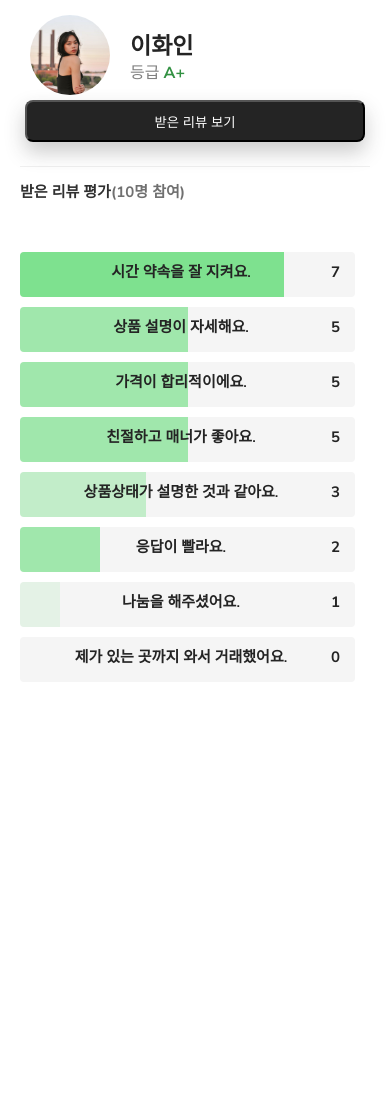
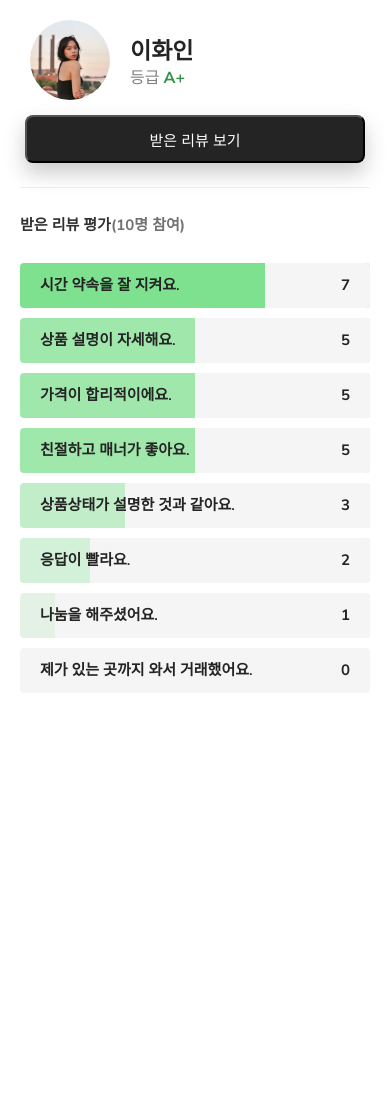
Before and after one commit to hajungIm/ong-market, a Flask app: page /keyword in a window 390 px wide. Shown: the part 55-1172 px from the top of the page. Before the commit the page ends 719 px from the top, so only its background shows below. Run offline with Flask 3, Linux system fonts and the light colour scheme; some libraries are stand-ins or nearby versions.

Commit message:
네비게이션 바 페이지에 따른 색상 변경 적용, 프로필(키워드) 반응형으로 수정, 판매내역 탭 바 상단 고정 및 디자인 수정, 그 외 컴포넌트 여백 및 배치 조절

```diff
--- a/static/keyword_style.css
+++ b/static/keyword_style.css
@@ -5,9 +5,10 @@
 @import "variables.css";
 @import "mypage_style.css";
 
+
 .review_btn{
     width: 100%;
-    height: 5%;
+    height: 48px;
     transform-origin: 0 0;
     background: #242424;
     box-shadow: 0px 10px 20px rgba(48, 48, 48, 0.25);
@@ -15,7 +16,8 @@
     color: white;
     display: block;
     text-align: center;
-    margin-top: 5;
+    margin-top: 15px;
+    font-size: 15px;
 }
 
 .keyword_box{
@@ -29,69 +31,114 @@
 }
 
 .keyword_box_1{
-    width: 335px;
+    width: 100%;
     height: 45px;
     position: relative;
-    background: #F5F5F5;
+    background-color: #F5F5F5;
     border-radius: 4px;
     overflow: hidden;
 }
 
 .green{
-    height: 45px;
-    left: 0px;
-    top: 0px;
-    position: absolute;
-    background: rgba(76, 217, 100, 0.70);
+    height: 100%;
+    width: 100%;
+    display: flex;
+    padding: 0px 20px;
+    align-items: center;
+    justify-content: space-between;
+}
+.green_0{
+    background-color: inherit;
 }
 
 .green_1{
-    height: 45px;
-    left: 0px;
-    top: 0px;
+    background: rgba(76, 217, 100, 0.1);
+}
+.green_1::after {
+    content: "";
+    width: 90%;
+    height: 100%;
     position: absolute;
-    background: rgba(76, 217, 100, 0.50);
+    top: 0;
+    right: 0;
+    background-color: #f5f5f5;
+
 }
 
 .green_2{
-    height: 45px;
-    left: 0px;
-    top: 0px;
+    background: rgba(76, 217, 100, 0.20);
+}
+.green_2::after{
+    content: "";
+    width: 80%;
+    height: 100%;
     position: absolute;
-    background: rgba(76, 217, 100, 0.30);
+    top: 0;
+    right: 0;
+    background-color: #f5f5f5;
 }
 
 .green_3{
-    height: 45px;
-    left: 0px;
-    top: 0px;
+    background: rgba(76, 217, 100, 0.30);
+}
+.green_3::after{
+    content: "";
+    width: 70%;
+    height: 100%;
     position: absolute;
-    background: rgba(76, 217, 100, 0.10);
+    top: 0;
+    right: 0;
+    background-color: #f5f5f5;
+}
+
+.green_5{
+    background: rgba(76, 217, 100, 0.50);
+}
+.green_5::after{
+    content: "";
+    width: 50%;
+    height: 100%;
+    position: absolute;
+    top: 0;
+    right: 0;
+    background-color: #f5f5f5;
+}
+
+.green_7{
+    background: rgba(76, 217, 100, 0.70);
+}
+.green_7::after{
+    content: "";
+    width: 30%;
+    height: 100%;
+    position: absolute;
+    top: 0;
+    right: 0;
+    background-color: #f5f5f5;
 }
 
 .keyword_text{
-    width: 282px;
-    height: 18px;
-    left: 20px;
-    top: 13px;
-    position: absolute;
     color: #242424;
     font-size: 15px;
     font-family: Nunito Sans;
     font-weight: 600;
     word-wrap: break-word;
+    z-index: 1;
 }
 
 .keyword_num{
-    width: 18px;
-    height: 18px;
-    left: 302px;
-    top: 13px;
-    position: absolute;
     text-align: right;
     color: #242424;
     font-size: 15px;
     font-family: Nunito Sans;
     font-weight: 700;
     word-wrap: break-word;
+    z-index: 1;
 }
+
+.keyword_title {
+    display: flex;
+    align-items: center;
+
+    margin: 30px 0px;
+}
--- a/static/mypage_style.css
+++ b/static/mypage_style.css
@@ -7,7 +7,7 @@ body{
 }
 
 main {
-    margin-top: 60px;
+    margin-top: 65px;
     padding: 10px 20px;
 }
 
--- a/static/screens/list.js
+++ b/static/screens/list.js
@@ -2,9 +2,9 @@ const selectPlace = document.getElementById("select_place");
 const f2fBtn = document.getElementById("item_option_btn");
 const icon = f2fBtn.querySelector("i");
 const text = f2fBtn.querySelector("p");
-const currentPageIcon = document.getElementById("nav_list").firstChild;
+// const currentPageIcon = document.getElementById("nav_list").firstChild;
 
-currentPageIcon.style.color = "#242424";
+// currentPageIcon.style.color = "#242424";
 
 function toogleButtonText() {
   if (text.textContent == "대면") {
--- a/templates/chatting_list.html
+++ b/templates/chatting_list.html
@@ -2,7 +2,7 @@
     <head>
         <meta charset="UTF-8" />
         <meta name="viewport" content="width=device-width, initial-scale=1.0" />
-        <title>채팅</title>
+        <title>채팅 목록</title>
         <link
           rel="stylesheet"
           href="{{ url_for('static', filename='chatting_list_style.css') }}"
--- a/templates/jjim_Page.html
+++ b/templates/jjim_Page.html
@@ -3,7 +3,7 @@
   <head>
     <meta charset="UTF-8" />
     <meta name="viewport" content="width=device-width, initial-scale=1.0" />
-    <title>거래완료</title>
+    <title>찜한 상품</title>
     <link
       rel="stylesheet"
       href="{{ url_for('static', filename='style.css') }}"
--- a/templates/keyword.html
+++ b/templates/keyword.html
@@ -21,9 +21,13 @@
       </div>
     </header>
     <main>
-        <div id="profile_details" style="display: block;">
-            <div id="profile_details" style="display: flex;">
-                <img src="../static/images/profile.jpg" style="width: 80px; height: 80px;" alt="프로필 사진" />
+      <div id="profile_details" style="display: block">
+        <div id="profile_details" style="display: flex">
+          <img
+            src="../static/images/profile.jpg"
+            style="width: 80px; height: 80px"
+            alt="프로필 사진"
+          />
           <div class="profile_details__info">
             <div>
               <span class="profile_name">이화인 </span>
@@ -35,55 +39,76 @@
           </div>
         </div>
         <div class="for_layout"></div>
-            <button class="review_btn" href="/reg_review.html">받은 리뷰 보기</button>
+        <button class="review_btn" href="/reg_review.html">
+          받은 리뷰 보기
+        </button>
       </div>
       <div class="item_box1"></div>
-        <div style="width: 100%; height: 10%; justify-content: flex-start; align-items: flex-start;display: inline-flex; padding-top: 5%;">
-            <div style="color: #303030; font-size: 15px; font-weight: 700;">받은 리뷰 평가</div>
-            <div style="color: #707070; font-size: 15px; font-weight: 700;">(10명 참여)</div>
+      <div class="keyword_title">
+        <div
+          class="keyword_head"
+          style="color: #303030; font-size: 15px; font-weight: 700"
+        >
+          받은 리뷰 평가
         </div>
+        <div
+          class="keyword_num"
+          style="color: #707070; font-size: 15px; font-weight: 700"
+        >
+          (10명 참여)
+        </div>
+      </div>
+
       <div class="keyword_box">
         <div class="keyword_box_1">
-                <div style="width: 264px;" class="green"></div>
+          <div class="green green_7">
             <div class="keyword_text">시간 약속을 잘 지켜요.</div>
             <div class="keyword_num">7</div>
           </div>
+        </div>
         <div class="keyword_box_1">
-                <div style="width: 168px;" class="green_1"></div>
+          <div class="green green_5">
             <div class="keyword_text">상품 설명이 자세해요.</div>
             <div class="keyword_num">5</div>
           </div>
+        </div>
         <div class="keyword_box_1">
-                <div style="width: 168px;"  class="green_1"></div>
+          <div class="green green_5">
             <div class="keyword_text">가격이 합리적이에요.</div>
             <div class="keyword_num">5</div>
           </div>
+        </div>
         <div class="keyword_box_1">
-                <div style="width: 168px;"  class="green_1"></div>
+          <div class="green green_5">
             <div class="keyword_text">친절하고 매너가 좋아요.</div>
             <div class="keyword_num">5</div>
           </div>
+        </div>
         <div class="keyword_box_1">
-                <div style="width: 126px;" class="green_2"></div>
+          <div class="green green_3">
             <div class="keyword_text">상품상태가 설명한 것과 같아요.</div>
             <div class="keyword_num">3</div>
           </div>
+        </div>
         <div class="keyword_box_1">
-                <div style="width: 80px;"  class="green_1"></div>
+          <div class="green green_2">
             <div class="keyword_text">응답이 빨라요.</div>
             <div class="keyword_num">2</div>
           </div>
+        </div>
         <div class="keyword_box_1">
-                <div style="width: 40px;" class="green_3"></div>
+          <div class="green green_1">
             <div class="keyword_text">나눔을 해주셨어요.</div>
             <div class="keyword_num">1</div>
           </div>
+        </div>
         <div class="keyword_box_1">
+          <div class="green green_0">
             <div class="keyword_text">제가 있는 곳까지 와서 거래했어요.</div>
             <div class="keyword_num">0</div>
           </div>
         </div>
-
+      </div>
     </main>
   </body>
   <script src="../static/components/base_header.js"></script>
--- a/templates/nav_bar.html
+++ b/templates/nav_bar.html
@@ -21,4 +21,5 @@
       ></a>
     </li>
   </ul>
+  <script src="../static/components/nav_bar.js"></script>
 </nav>
--- a/templates/sell_Page.html
+++ b/templates/sell_Page.html
@@ -31,7 +31,7 @@
       </button>
     </div>
 
-    <main class="list_page_box" style="margin-top: 0%";>
+    <main class="list_page_box sell_Page_main" ;>
       <!--서버 연동시 동일 코드 삭제하고 반복문으로 해결할 예정 -->
       <div class="item_box1">
         <div class="item_selection">
--- a/templates/sell_Page_selling.html
+++ b/templates/sell_Page_selling.html
@@ -28,7 +28,7 @@
         <div class="line"></div>
       </div>
     </div>
-    <main class="list_page_box" style="margin-top: 0%;">
+    <main class="list_page_box sell_Page_main">
       <!--서버 연동시 동일 코드 삭제하고 반복문으로 해결할 예정 -->
       <div class="item_box1">
         <div class="item_selection">
```
Also changed, not shown: static/chatting_list_style.css (+7 -0 lines), static/components/nav_bar.js (added, +24 -0 lines), static/sell_Page_style.css (+35 -16 lines), templates/mypage.html (+6 -1 lines). Lines whose indentation alone changed are shown as unchanged.
